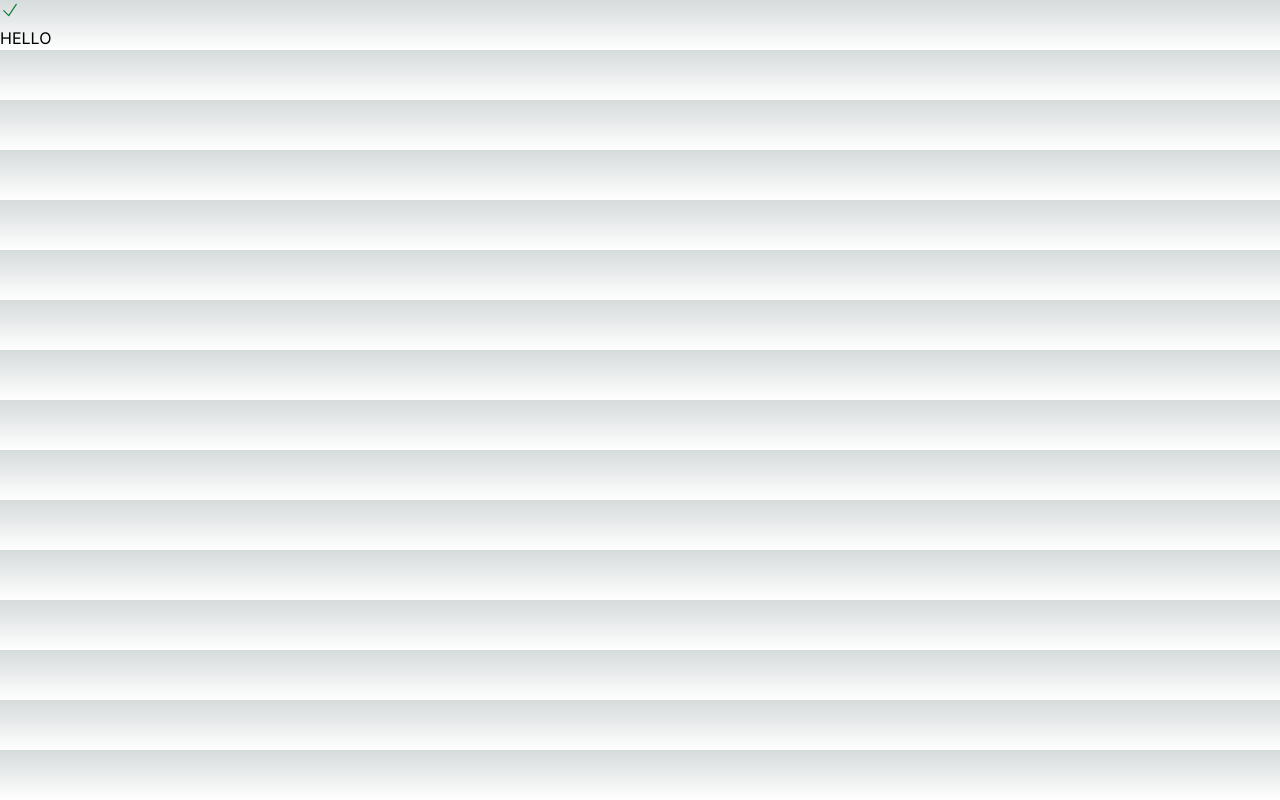
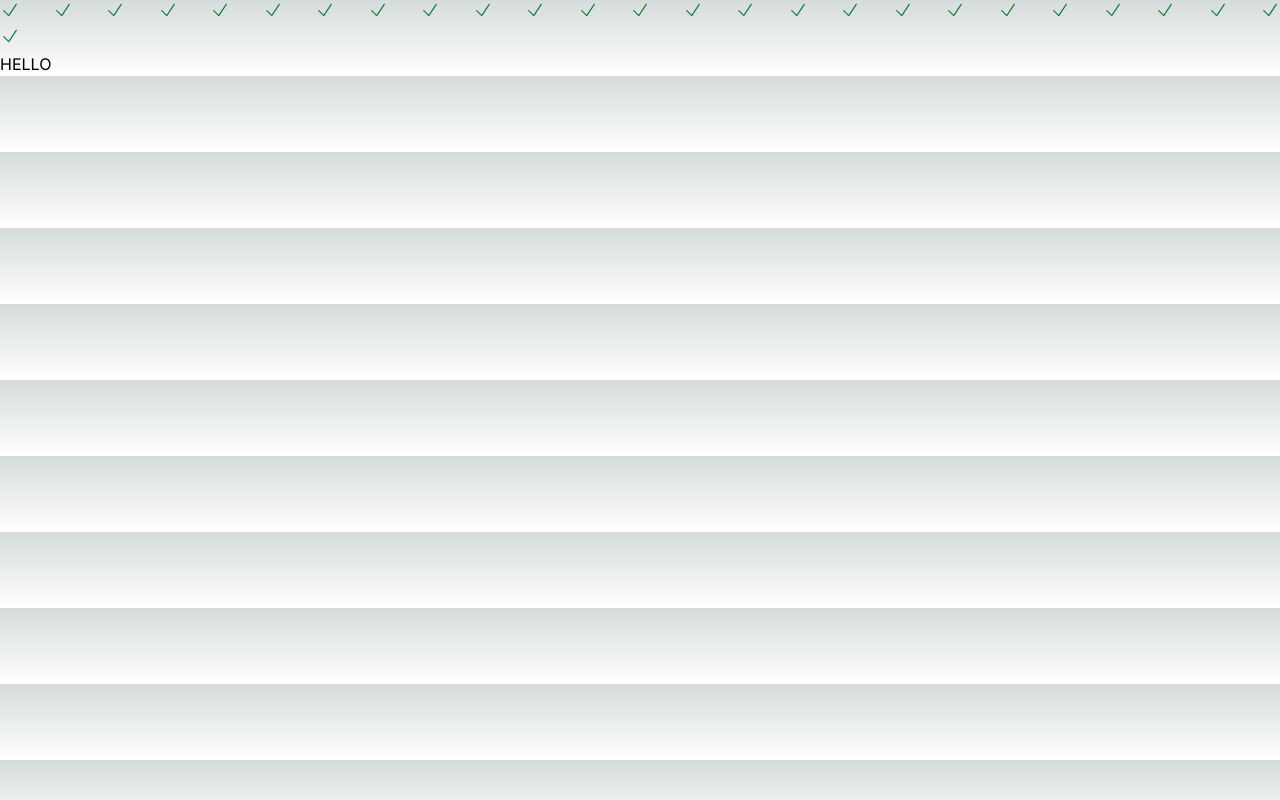
Before and after one commit to MahmoudZayad/Habits-App, a Next.js app: page / in a window 1280 px wide. Built offline with nearby package versions, Linux system fonts and the light colour scheme.

Commit message:
added habitRow

```diff
--- a/app/page.tsx
+++ b/app/page.tsx
@@ -1,8 +1,10 @@
 import React from 'react'
-import HabitCheck from '@/app/ui/habits/habit-check'
+import {HabitCheck} from '@/app/ui/habits/habit-check'
+import HabitRow from '@/app/ui/habits/habit-check';
 export default function HabitTable() {
   return (
       <div>
+          <HabitRow/>
           <HabitCheck completed = {true}/>
           <h1>HELLO</h1>
       </div>
--- a/app/ui/habits/habit-check.tsx
+++ b/app/ui/habits/habit-check.tsx
@@ -1,13 +1,36 @@
 'use client'
 import React from 'react';
-import { useState } from 'react';
+import { useState, useEffect } from 'react';
 
 import {
     CheckIcon,
     XMarkIcon,
 } from '@heroicons/react/24/outline'
 
-export default function HabitCheck({completed}:{completed:boolean}) {
+
+
+export default function HabitRow() {
+    const [windowWidth, setWindowWidth] = useState(window.innerWidth);
+
+    useEffect(() => {
+      const handleResize = () => setWindowWidth(window.innerWidth);
+      window.addEventListener('resize', handleResize);
+      return () => window.removeEventListener('resize', handleResize);
+    }, []);
+
+    const numberOfChecks = Math.floor(windowWidth / 50); // Change 200 to the width of your buttons
+    const buttons = Array.from({ length: numberOfChecks }, (_, i) => i + 1);
+
+    return (
+      <div style={{ display: 'flex', justifyContent: 'space-between' }}>
+        {buttons.map((buttonIndex) => (
+          <HabitCheck completed = {true} key={buttonIndex}/>
+        ))}
+      </div>
+    );
+  }
+
+export function HabitCheck({completed}:{completed:boolean}) {
 
     const [complete, setComplete] = useState(completed)
 
```
